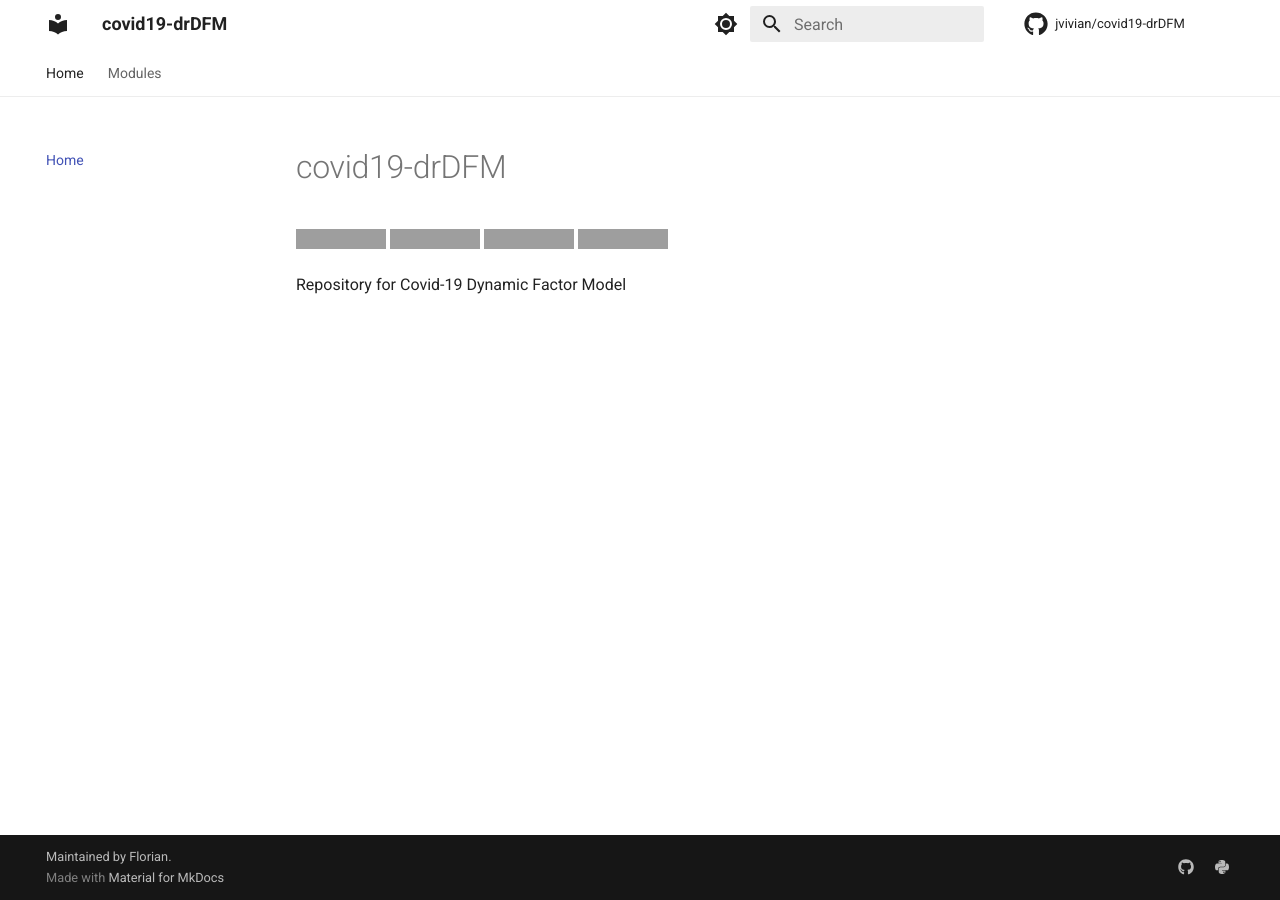
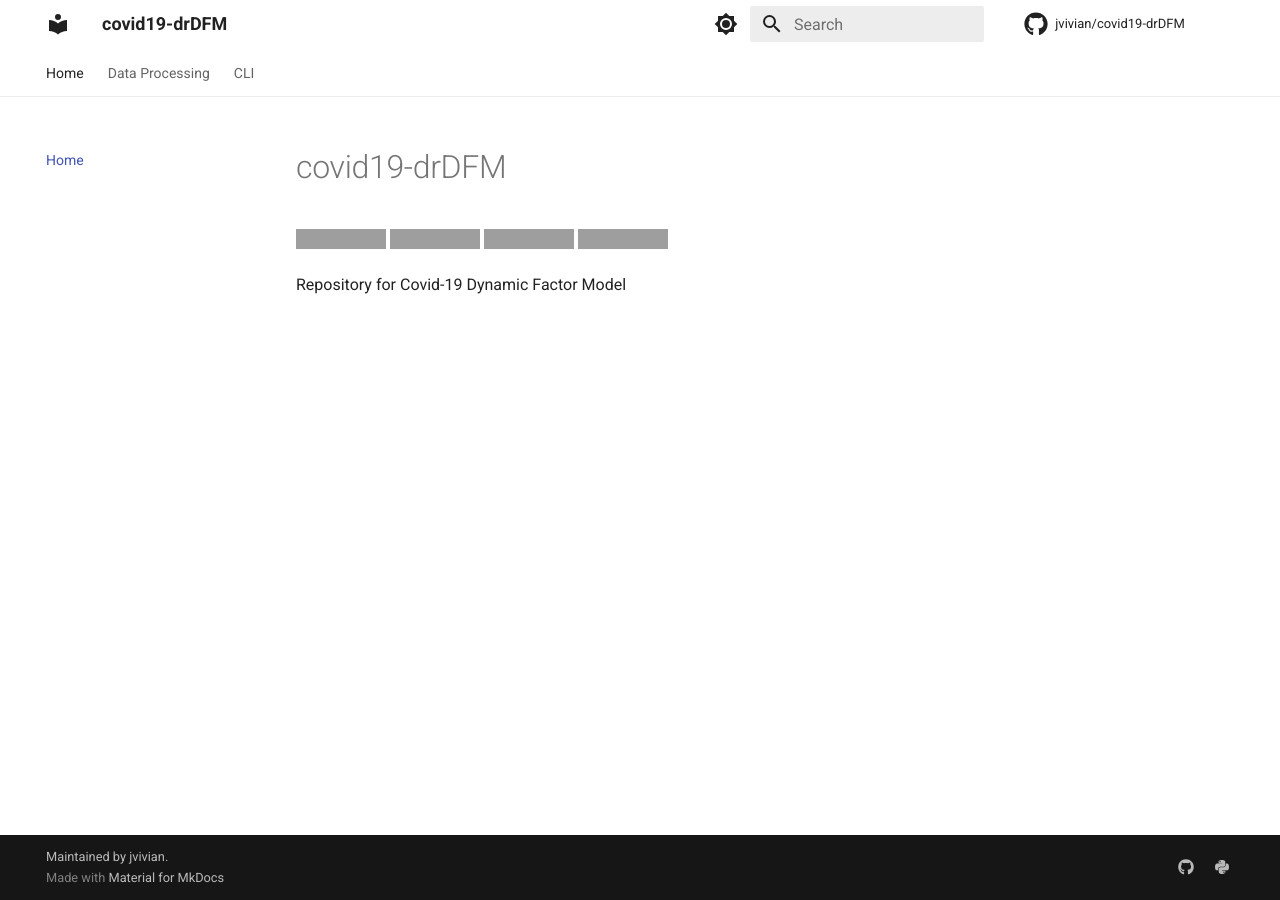
Before and after one commit to jvivian/DFMDash, an MkDocs documentation site: the page built from docs/index.md, in a window 1280 px wide. Built offline with MkDocs 1.6.1 and Material for MkDocs 9.7.7, drawn with Linux system fonts in a browser that asks for light colours; comment, search, counter and statistics services are not loaded; grey boxes are pictures that could not be loaded.

Commit message:
update mkdocs config

```diff
--- a/mkdocs.yml
+++ b/mkdocs.yml
@@ -5,19 +5,20 @@ site_description: Repository for Covid-19 Dynamic Factor Model
 site_author: J. Vivian, A. Cooke, J. Fitz
 edit_uri: edit/main/docs/
 repo_name: jvivian/covid19-drDFM
-copyright: Maintained by <a href="https://jvivian.com">Florian</a>.
+copyright: Maintained by <a href="https://jvivian.github.io/">jvivian</a>.
 
 nav:
   - Home: index.md
-  - Modules: modules.md
+  - Data Processing: processing.md
+  - CLI: cli.md
 plugins:
   - search
-  - mkdocstrings:
-      handlers:
-        python:
-            setup_commands:
-                - import sys
-                - sys.path.append('../')
+  - mkdocstrings
+      # handlers:
+      #   python:
+      #       setup_commands:
+      #           - import sys
+      #           - sys.path.append('../')
 theme:
   name: material
   feature:
```
